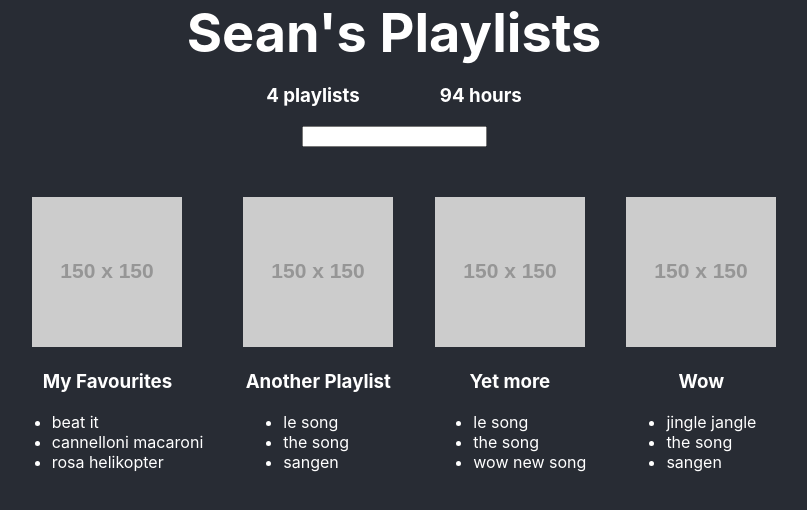
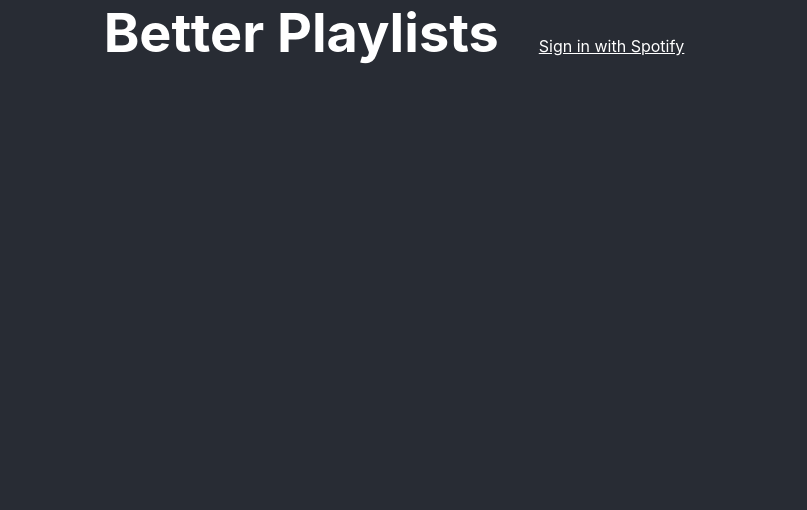
Before and after one commit to thelastcanal/better-playlists, a React (Create React App) app: page / in a window 1280 px wide. Shown: the top 510 px of the page, without its empty margins (246-1053 px from the left). Built offline with nearby package versions, Linux system fonts and the light colour scheme.

Commit message:
fetched name and playlist data from spotify api and updated app state

```diff
--- a/src/App.jsx
+++ b/src/App.jsx
@@ -72,7 +72,11 @@ function Filter({ string, handleChange }) {
 function Playlist({ playlist }) {
     return (
         <div style={defaultStyle}>
-            <img src={playlist.image} alt="placeholder" />
+            <img
+                style={{ maxWidth: "250px" }}
+                src={playlist.image}
+                alt="placeholder"
+            />
             <h3>{playlist.name}</h3>
             <ul>
                 {playlist.songs.map(song => (
@@ -89,9 +93,61 @@ function App() {
 
     useEffect(() => {
         console.log("componentDidMount");
-        setTimeout(() => {
-            setServerData(fakeServerData);
-        }, 1000);
+
+        const accessToken = new URLSearchParams(window.location.search).get(
+            "access_token"
+        );
+
+        const getPlaylists = async () => {
+            const response = await fetch(
+                "https://api.spotify.com/v1/me/playlists",
+                {
+                    headers: {
+                        Authorization: "Bearer " + accessToken
+                    }
+                }
+            )
+                .then(response => response.json())
+                .catch(error => console.log(error));
+
+            return response.items.map(playlist => {
+                return {
+                    name: playlist.name,
+                    image: playlist.images[0].url,
+                    songs: []
+                };
+            });
+        };
+
+        const getUsername = async () => {
+            const response = await fetch("https://api.spotify.com/v1/me", {
+                headers: {
+                    Authorization: "Bearer " + accessToken
+                }
+            })
+                .then(response => response.json())
+                .catch(error => console.log(error));
+
+            return response.display_name;
+        };
+
+        const getSpotifyData = async () => {
+            const username = await getUsername();
+            const playlists = await getPlaylists();
+
+            setServerData({
+                user: {
+                    name: username,
+                    playlists: playlists
+                }
+            });
+        };
+
+        accessToken ? getSpotifyData() : console.log("please sign in");
+
+        // setTimeout(() => {
+        //     setServerData(fakeServerData);
+        // }, 1000);
     }, []);
 
     function getTotalDuration(playlists) {
@@ -156,7 +212,12 @@ function App() {
                 </header>
             ) : (
                 <header className="App-header">
-                    <p style={{ ...defaultStyle, margin: "0" }}>loading...</p>
+                    <h1 style={{ ...defaultStyle, margin: "0" }}>
+                        Better Playlists
+                    </h1>
+                    <a style={defaultStyle} href="http://localhost:8888/login">
+                        Sign in with Spotify
+                    </a>
                 </header>
             )}
         </div>
```
